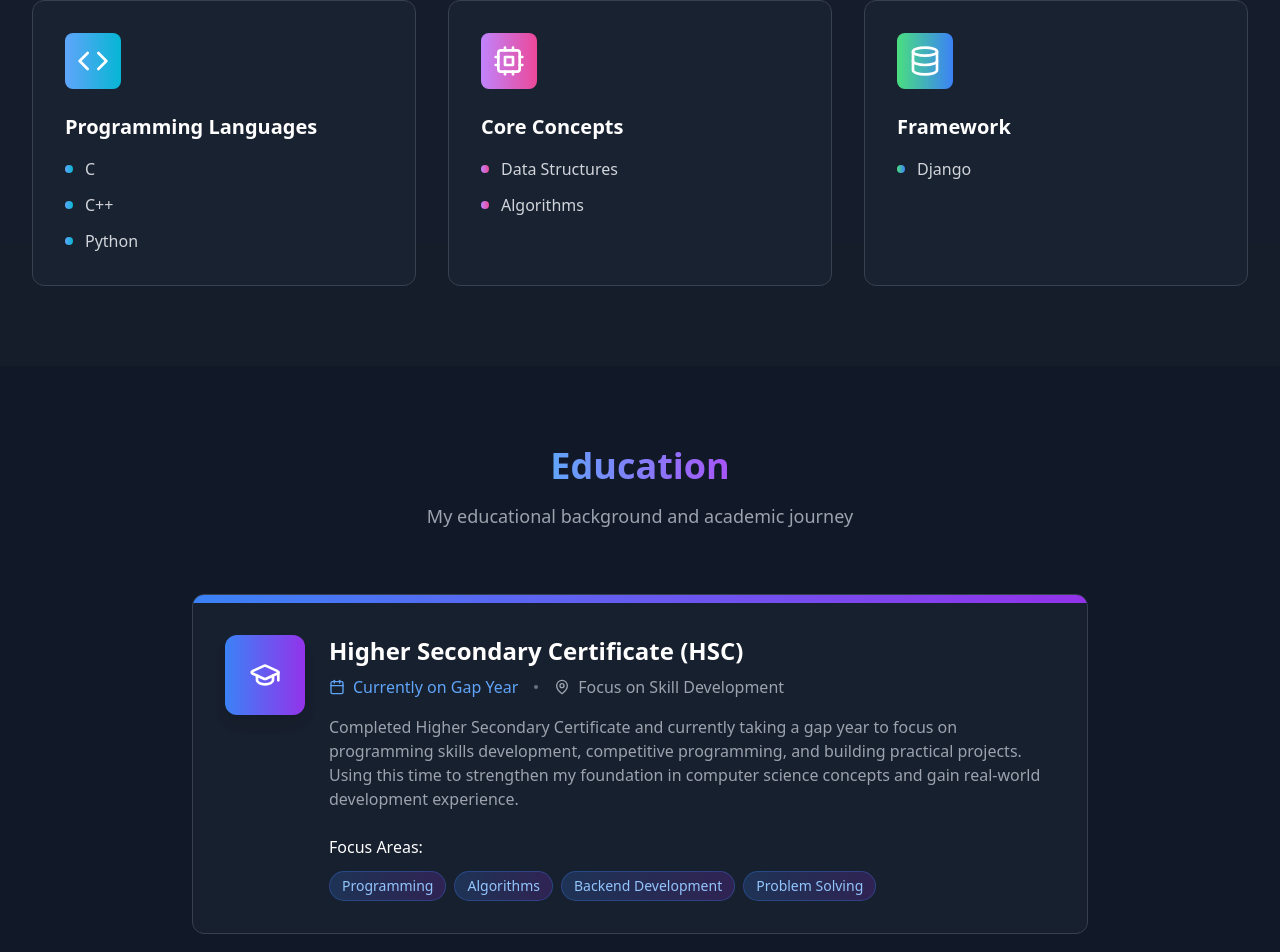
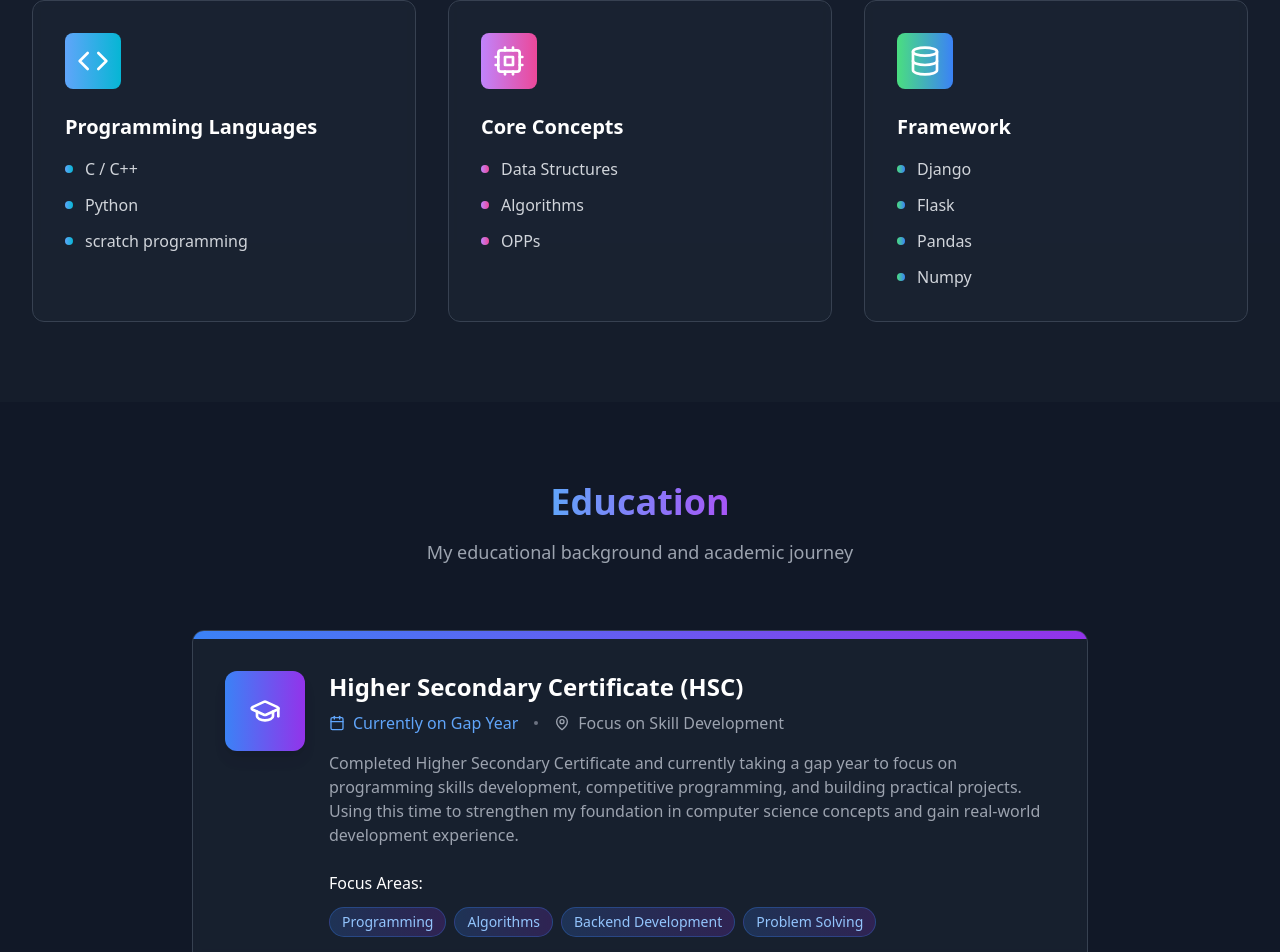
Before and after one commit to sowrab123/portfolio-AHH, a React (Vite) app: page / in a window 1280 px wide. Shown: the part 1282-2234 px from the top of the page. Built offline with nearby package versions, Linux system fonts and the light colour scheme.

Commit message:
Update Skills.tsx

```diff
--- a/src/components/Skills.tsx
+++ b/src/components/Skills.tsx
@@ -6,19 +6,19 @@ const Skills = () => {
     {
       category: 'Programming Languages',
       icon: <Code size={32} />,
-      items: ['C', 'C++', 'Python'],
+      items: ['C / C++', 'Python', 'scratch programming'],
       gradient: 'from-blue-400 to-cyan-500'
     },
     {
       category: 'Core Concepts',
       icon: <Cpu size={32} />,
-      items: ['Data Structures', 'Algorithms'],
+      items: ['Data Structures', 'Algorithms', 'OPPs'],
       gradient: 'from-purple-400 to-pink-500'
     },
     {
       category: 'Framework',
       icon: <Database size={32} />,
-      items: ['Django'],
+      items: ['Django', 'Flask', 'Pandas', 'Numpy'],
       gradient: 'from-green-400 to-blue-500'
     }
   ];
```
